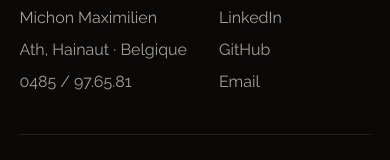
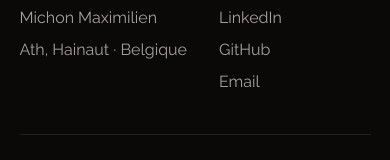
Before and after one commit to Maddax10/portfolio-react, a React (Vite) app: page / in a window 390 px wide. Shown: the part 3026-3186 px from the top of the page. Built offline with nearby package versions, Linux system fonts and the light colour scheme; no server answers.

Commit message:
feat(ui): retire le numéro de téléphone du footer

```diff
--- a/src/components/Footer.tsx
+++ b/src/components/Footer.tsx
@@ -15,9 +15,6 @@ export const Footer = () => {
 					<ul>
 						<li>Michon Maximilien</li>
 						<li>Ath, Hainaut · Belgique</li>
-						<li>
-							<a href="tel:0485976581">0485 / 97.65.81</a>
-						</li>
 					</ul>
 				</div>
 
```
